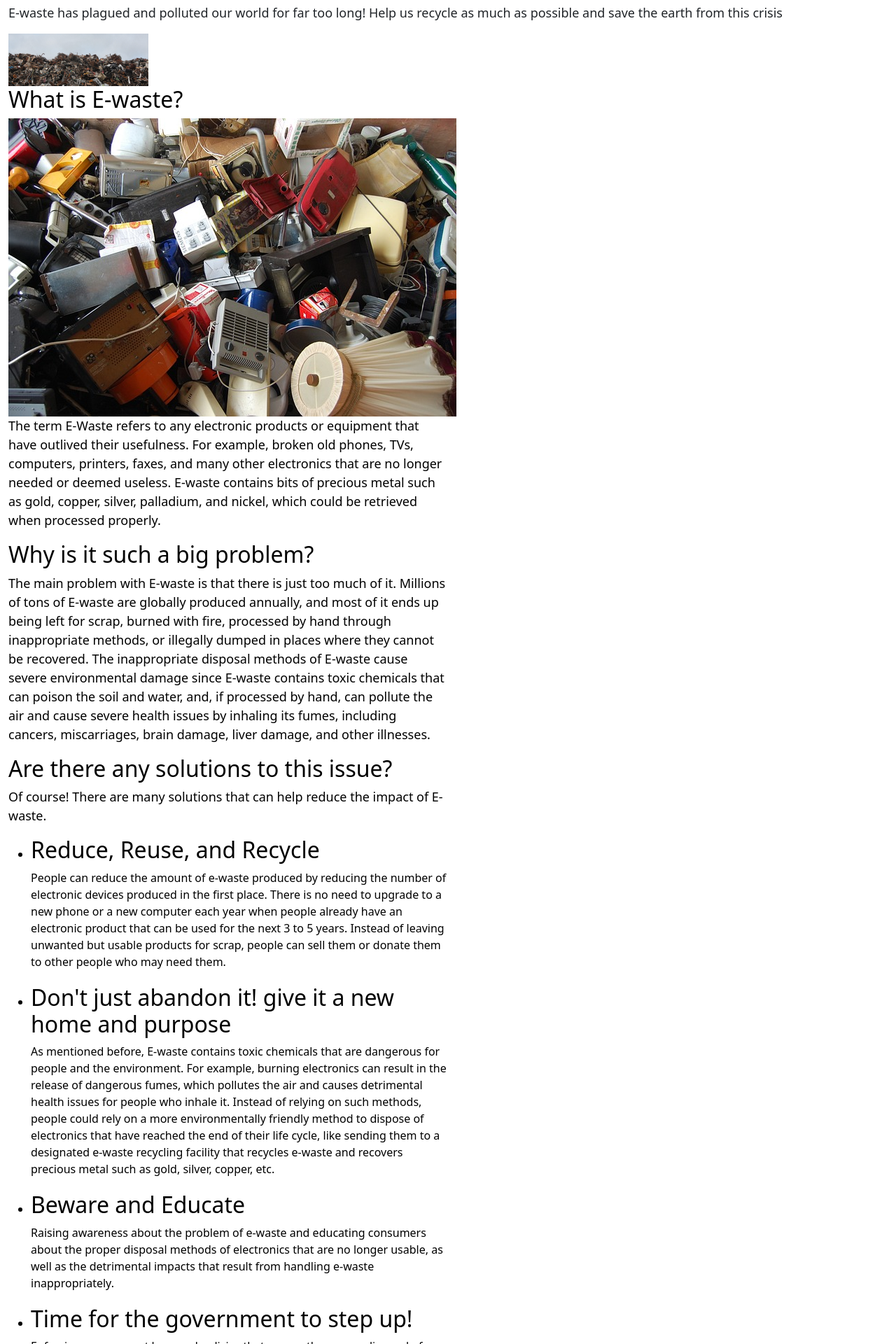
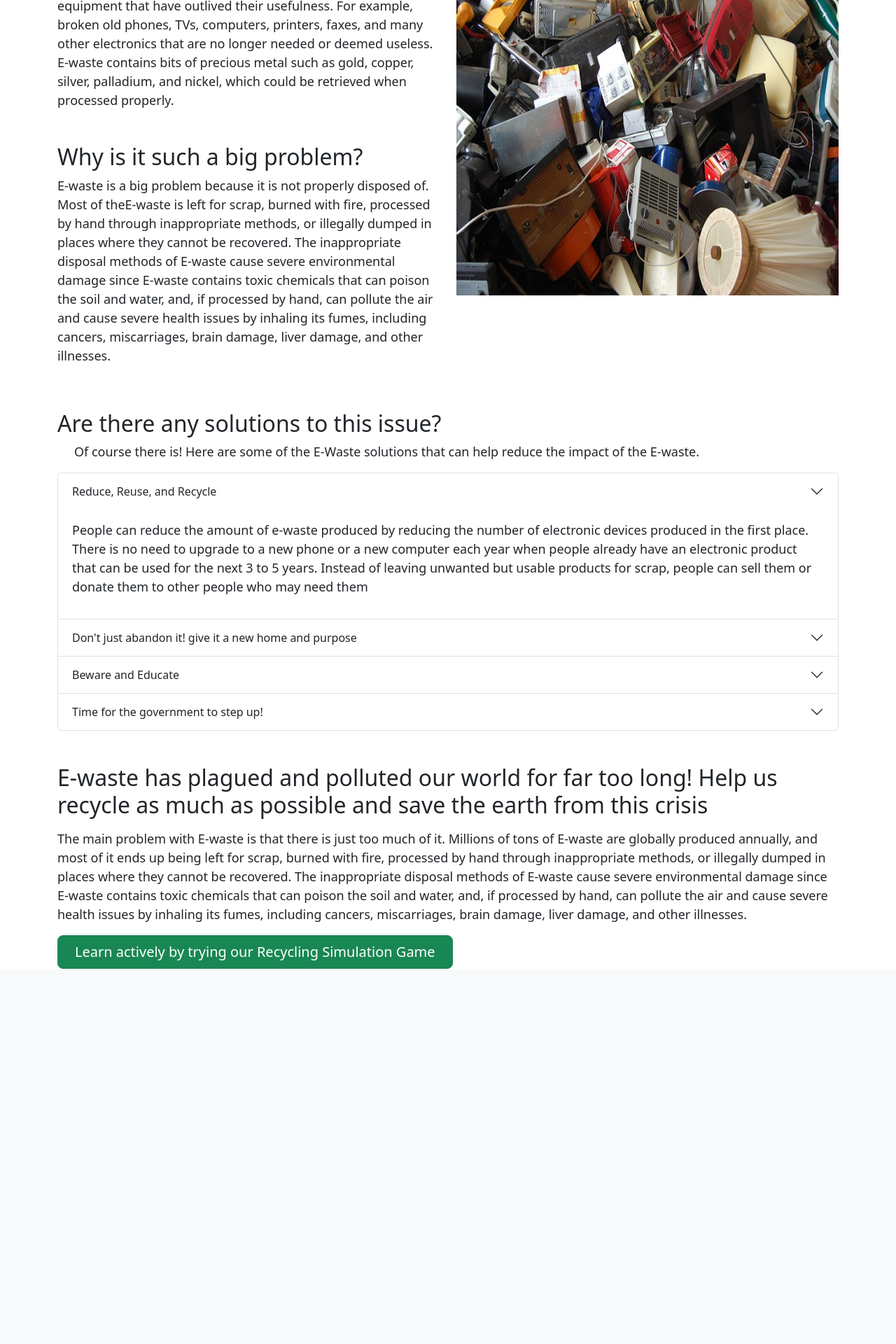
Before and after one commit to Omar-Abdullah-Shaikh-Al-Zoor/E-Waste-Awareness-Website, a PHP site: page / in a window 1280 px wide. Shown: the part 828-2748 px from the top of the page at 70% size. After the commit the page ends 2212 px from the top, so only its background shows below. Run offline with PHP 8.4, Linux system fonts and the light colour scheme.

Commit message:
Home: updated content and styling

```diff
--- a/index.html
+++ b/index.html
@@ -13,18 +13,15 @@
     <body>
         <header>
             <nav class="navbar navbar-expand-lg navbar-light bg-light">
-
                 <a class="navbar-brand" href="#">
                     <img src="media/images/logo.png" width="50" height="50" alt="">
                 </a>
-
                 <span class="navbar-text font-weight-bold">
                     E-Waste
                 </span>
                 <button class="navbar-toggler" type="button" data-toggle="collapse" data-target="#navbarSupportedContent" aria-controls="navbarSupportedContent" aria-expanded="false" aria-label="Toggle navigation">
                     <span class="navbar-toggler-icon"></span>
                 </button>
-
                 <div class="collapse navbar-collapse" id="navbarSupportedContent">
                 <ul class="navbar-nav m-auto mt-3 padding-ul">
                     <li class="nav-item active">
@@ -43,62 +40,144 @@
                         <a class="nav-link font-weight-bold rounded-2 fs-5" href="donation.html">Donate Now</a>
                     </li>
                 </ul>
-
-                <button class="btn btn-outline-primary my-2 my-sm-0 me-5" type="button"><a class="text-decoration-none link-secondary" href="problem_simulation.html">Problem Simulation Game</a></button>
+                <a class="text-decoration-none link-secondary" href="problem_simulation.html">
+                    <button class="btn btn-outline-primary my-2 my-sm-0 me-5" type="button">
+                        Problem Simulation Game
+                    </button>
+                </a>
                 </div>
             </nav>
         </header>
         <main class="container-fluid">
             <article>
-                <h1>Name of our website</h1>
-                <p>Our website is about E-waste awareness and how to solve the problem of E-waste</p>
-                <iframe width="900" height="600" src="https://www.youtube.com/embed/TyEHtZz0hPA"
-                title="YouTube video player" frameborder="0"
-                allow="accelerometer; autoplay; clipboard-write; encrypted-media; gyroscope; picture-in-picture; web-share"
-                allowfullscreen></iframe>
-                <p>E-waste has plagued and polluted our world for far too long! Help us recycle as much as possible and save the earth from this crisis</p>
-                <img src="media\images\ewaste_dump.jpg" width="200px;" alt="E-waste Dump">
+                <section>
+                <div class="container col-xxl-8 px-4 py-5">
+                    <div class="row flex-lg-row-reverse align-items-center g-5 py-5">
+                        <div class="col-10 col-sm-8 col-lg-6">
+                            <div class="ratio ratio-16x9 d-flex" style="--bs-aspect-ratio: 60%;">
+                                <iframe src="https://www.youtube.com/embed/TyEHtZz0hPA"
+                                    title="YouTube video player"
+                                    allow="accelerometer; autoplay; clipboard-write; encrypted-media; gyroscope; picture-in-picture; web-share"
+                                    allowfullscreen class="d-block mx-lg-auto rounded-3 align-self-md-auto img-thumbnail">
+                                </iframe>
+                            </div>
+                        </div>
+                        <div class="col-lg-6">
+                            <h2 class="display-6 fw-bold lh-1 mb-3 text-start">
+                                Electronic Waste: What is E-waste?
+                            </h2>
+                            <p class="lead">
+                                The term E-Waste refers to any electronic products or equipment that have outlived their usefulness. For example, broken old phones, TVs, computers, printers, faxes, and many other electronics that are no longer needed or deemed useless. E-waste contains bits of precious metal such as gold, copper, silver, palladium, and nickel, which could be retrieved when processed properly.
+                            </p>
+                            <div class="d-grid gap-2 d-lg-flex justify-content-lg-start">
+                                <a href="./problem_simulation.html" class="text-decoration-none">
+                                    <button type="button" class="btn btn-primary btn-lg px-4 fs-5 me-md-2">Learn actively by trying our Recycling Simulation Game </button>
+                                </a>
+                            </div>
+                        </div>
+                    </div>
+                </div>
+            </section>
+            <section class="container">
+                    <div class="row mb-5">
+                        <div class="col-6 my-auto">
+                            <h2 class="text-center">What is E-waste?</h2>
+                            <p >The term E-Waste refers to any electronic products or equipment that have outlived their usefulness. For example, broken old phones, TVs, computers, printers, faxes, and many other electronics that are no longer needed or deemed useless. E-waste contains bits of precious metal such as gold, copper, silver, palladium, and nickel, which could be retrieved when processed properly.
+                            </p>
+                            <h2 class="mt-5 ">Why is it such a big problem?</h2>
+                            <p>
+                                E-waste is a big problem because it is not properly disposed of. Most of theE-waste is left for scrap, burned with fire, processed by hand through inappropriate methods, or illegally dumped in places where they cannot be recovered. The inappropriate disposal methods of E-waste cause severe environmental damage since E-waste contains toxic chemicals that can poison the soil and water, and, if processed by hand, can pollute the air and cause severe health issues by inhaling its fumes, including cancers, miscarriages, brain damage, liver damage, and other illnesses.
+                            </p>
+                        </div>
+                        <img src="media\images\ewaste.jpg" alt="E-waste" class="col-6" width="300" class="d-block mx-lg-auto img-fluid rounded-3 align-self-md-auto"
+                        alt="Bootstrap Themes" width="700" height="500" loading="lazy">
+                    </div>
 
-                <div class="info">
-                <h2>What is E-waste?</h2>
-
-                <img src="media\images\ewaste.jpg" alt="E-waste">
-
-                <p>The term E-Waste refers to any electronic products or equipment that have outlived their usefulness. For example, broken old phones, TVs, computers, printers, faxes,
-                    and many other electronics that are no longer needed or deemed useless. E-waste contains bits of precious metal such as gold, copper, silver, palladium, and nickel,
-                    which could be retrieved when processed properly.</p>
-
-                <h2>Why is it such a big problem?</h2>
-
-
-
-                <p>The main problem with E-waste is that there is just too much of it. Millions of tons of E-waste are globally produced annually, and most of it ends up being left for scrap,
+                    <section>
+                        <h2>Are there any solutions to this issue?</h2>
+                        <p class="ms-4"> Of course there is! Here are some of the E-Waste solutions that can help reduce the impact of the E-waste.</p>
+                        <div class="accordion" id="accordion">
+                            <div class="accordion-item">
+                                <h2 class="accordion-header">
+                                    <button class="accordion-button collapsed" type="button" data-bs-toggle="collapse" data-bs-target="#first-collapse" aria-expanded="true" aria-controls="first-collapse">
+                                        Reduce, Reuse, and Recycle
+                                    </button>
+                                </h2>
+                                <div id="first-collapse" class="accordion-collapse collapse show" data-bs-parent="#accordion">
+                                    <div class="accordion-body">
+                                        <p>
+                                            People can reduce the amount of e-waste produced by reducing the number of electronic devices produced in the first place.
+                                            There is no need to upgrade to a new phone or a new computer each year when people already have an electronic product that can be used for the next 3 to 5 years. Instead of leaving
+                                            unwanted but usable products for scrap, people can sell them or donate them to other people who may need them
+                                        </p>
+                                    </div>
+                                </div>
+                            </div>
+                            <div class="accordion-item">
+                                <h2 class="accordion-header">
+                                    <button class="accordion-button collapsed" type="button" data-bs-toggle="collapse" data-bs-target="#second-collapse" aria-expanded="false" aria-controls="second-collapse">
+                                        Don't just abandon it! give it a new home and purpose
+                                    </button>
+                                </h2>
+                                <div id="second-collapse" class="accordion-collapse collapse" data-bs-parent="#accordion">
+                                    <div class="accordion-body">
+                                        <p>
+                                            As mentioned before, E-waste contains toxic chemicals that are dangerous for people and the environment.
+                                            For example, burning electronics can result in the release of dangerous fumes, which pollutes the air and causes detrimental health issues for people who inhale it. Instead of relying on such methods,
+                                            people could rely on a more environmentally friendly method to dispose of electronics that have reached the end of their life cycle, like sending them to a designated e-waste recycling facility that
+                                            recycles e-waste and recovers precious metal such as gold, silver, copper, etc.
+                                        </p>
+                                    </div>
+                                </div>
+                            </div>
+                            <div class="accordion-item">
+                                <h2 class="accordion-header">
+                                    <button class="accordion-button collapsed" type="button" data-bs-toggle="collapse" data-bs-target="#third-collapse" aria-expanded="false" aria-controls="third-collapse">
+                                    Beware and Educate
+                                    </button>
+                                </h2>
+                                <div id="third-collapse" class="accordion-collapse collapse" data-bs-parent="#accordion">
+                                    <div class="accordion-body">
+                                        <p>
+                                        Raising awareness about the problem of e-waste and educating consumers about the proper disposal methods of electronics that are no longer usable, as well as the detrimental impacts that result from handling e-waste inappropriately.
+                                        </p>
+                                    </div>
+                                </div>
+                            </div>
+                            <div class="accordion-item">
+                                <h2 class="accordion-header">
+                                    <button class="accordion-button collapsed" type="button" data-bs-toggle="collapse" data-bs-target="#fourth-collapse" aria-expanded="false" aria-controls="fourth-collapse">
+                                        Time for the government to step up!
+                                    </button>
+                                </h2>
+                                <div id="fourth-collapse" class="accordion-collapse collapse" data-bs-parent="#accordion">
+                                    <div class="accordion-body">
+                                        <p>
+                                        Enforcing government laws and policies that ensure the proper disposal of e-waste, and fining anyone who violates those laws. Governments may resort to a similar solution because raising awareness and educating consumers about the proper methods of handling e-waste may not be enough by itself.
+                                        </p>
+                                    </div>
+                                </div>
+                                </div>
+                        </div>
+                    </section>
+            </section>
+            <section class="container mt-sm-5">
+                    <h2>E-waste has plagued and polluted our world for far too long! Help us recycle as much as possible and save the earth from this crisis
+                    </h2>
+                    <p class="mt-3">
+                    The main problem with E-waste is that there is just too much of it. Millions of tons of E-waste are globally produced annually, and most of it ends up being left for scrap,
                     burned with fire, processed by hand through inappropriate methods, or illegally dumped in places where they cannot be recovered. The inappropriate disposal methods of E-waste
                     cause severe environmental damage since E-waste contains toxic chemicals that can poison the soil and water, and, if processed by hand, can pollute the air and cause severe
-                    health issues by inhaling its fumes, including cancers, miscarriages, brain damage, liver damage, and other illnesses.</p>
+                    health issues by inhaling its fumes, including cancers, miscarriages, brain damage, liver damage, and other illnesses.
+                    </p>
+                    <div class="d-grid gap-2 d-lg-flex justify-content-lg-start">
+                        <a href="./problem_simulation.html" class="text-decoration-none">
+                            <button type="button" class="btn btn-success btn-lg px-4 me-md-2">Learn actively by trying our Recycling Simulation Game </button>
+                        </a>
+                    </div>
+                </section>
 
-                <h2>Are there any solutions to this issue?</h2>
-
-                <p> Of course! There are many solutions that can help reduce the impact of E-waste.
-                    <ul>
-                        <li><h2>Reduce, Reuse, and Recycle</h2>
-                            <p>People can reduce the amount of e-waste produced by reducing the number of electronic devices produced in the first place.
-                                There is no need to upgrade to a new phone or a new computer each year when people already have an electronic product that can be used for the next 3 to 5 years. Instead of leaving
-                                unwanted but usable products for scrap, people can sell them or donate them to other people who may need them.</p></li>
-
-                        <li><h2>Don't just abandon it! give it a new home and purpose</h2><p>As mentioned before, E-waste contains toxic chemicals that are dangerous for people and the environment.
-                            For example, burning electronics can result in the release of dangerous fumes, which pollutes the air and causes detrimental health issues for people who inhale it. Instead of relying on such methods,
-                            people could rely on a more environmentally friendly method to dispose of electronics that have reached the end of their life cycle, like sending them to a designated e-waste recycling facility that
-                            recycles e-waste and recovers precious metal such as gold, silver, copper, etc.</p></li>
-
-                            <li><h2>Beware and Educate</h2><p>Raising awareness about the problem of e-waste and educating consumers about the proper disposal methods of electronics that are no longer usable, as well as the
-                                detrimental impacts that result from handling e-waste inappropriately.</p></li>
-
-                        <li><h2>Time for the government to step up!</h2><p>Enforcing government laws and policies that ensure the proper disposal of e-waste, and fining anyone who violates those laws. Governments may resort to a similar solution because raising
-                                awareness and educating consumers about the proper methods of handling e-waste may not be enough by itself.</p></li>
-                    </ul>
-                    </p>
-                </div>
+                <!-- <img src="media\images\ewaste_dump.jpg" width="200px;" alt="E-waste Dump">                 -->
             </article>
         </main>
     </body>
--- a/media/css/style.css
+++ b/media/css/style.css
@@ -48,7 +48,10 @@ a:hover{
     display: none;
 }
 
-
+iframe {
+    width: 35vw;
+    height:35vh;
+}
 
 
 /* Donation Page */
```
